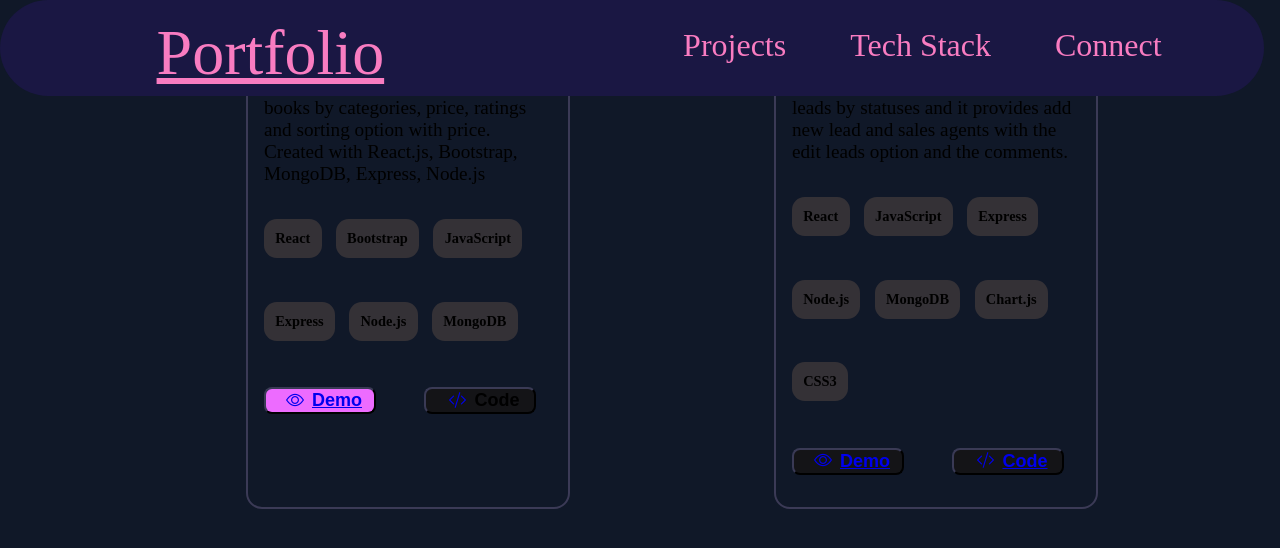
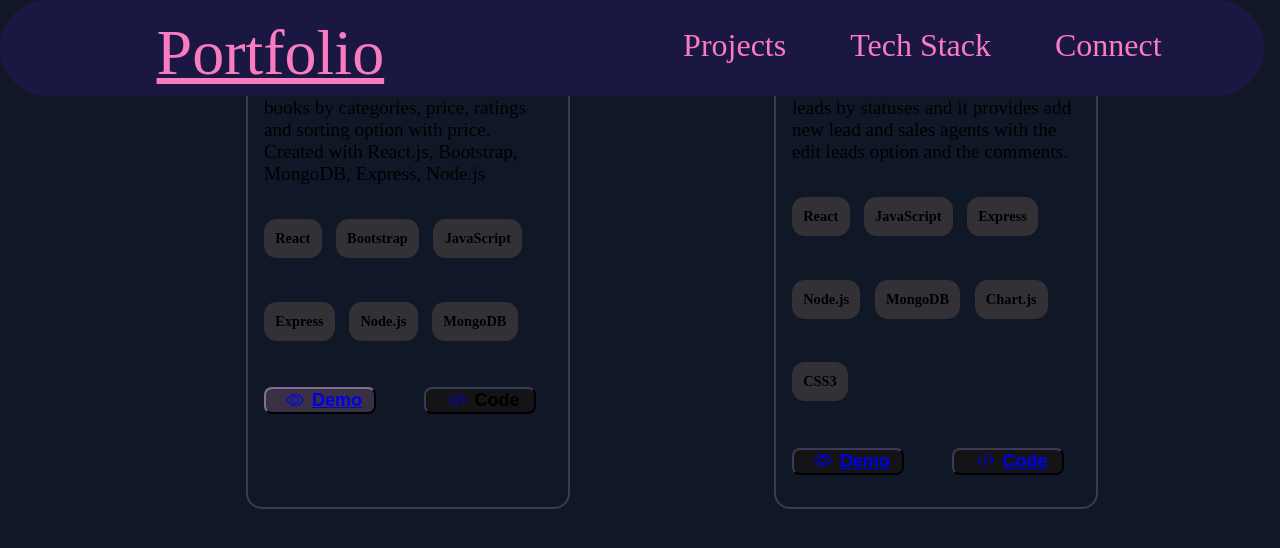
Before and after one commit to neelamraikwar9/neelam-raikwarPortfolio, a React (Vite) app: page / in a window 1280 px wide. In both pictures the pointer is over the button 320 px from the left and 1792 px from the top of the page. Shown: the part 1392-1940 px from the top of the page. Built offline with nearby package versions, Linux system fonts and the light colour scheme.

Commit message:
modified all styles

```diff
--- a/src/App.css
+++ b/src/App.css
@@ -280,8 +280,11 @@ color: oklch(74% 0.238 322.16);
 } */
 
 .btn:hover {
-  background-color:
-    oklch(74% 0.238 322.16);
+  /* background-color:
+    oklch(74% 0.238 322.16); */
+    /* background-color: oklch(71.4% 0.203 305.504); */
+    background-color: oklch(32.801% 0.03553 308.37);
+    border-color: oklch(32.801% 0.03553 308.37);
 
 }
 
```
